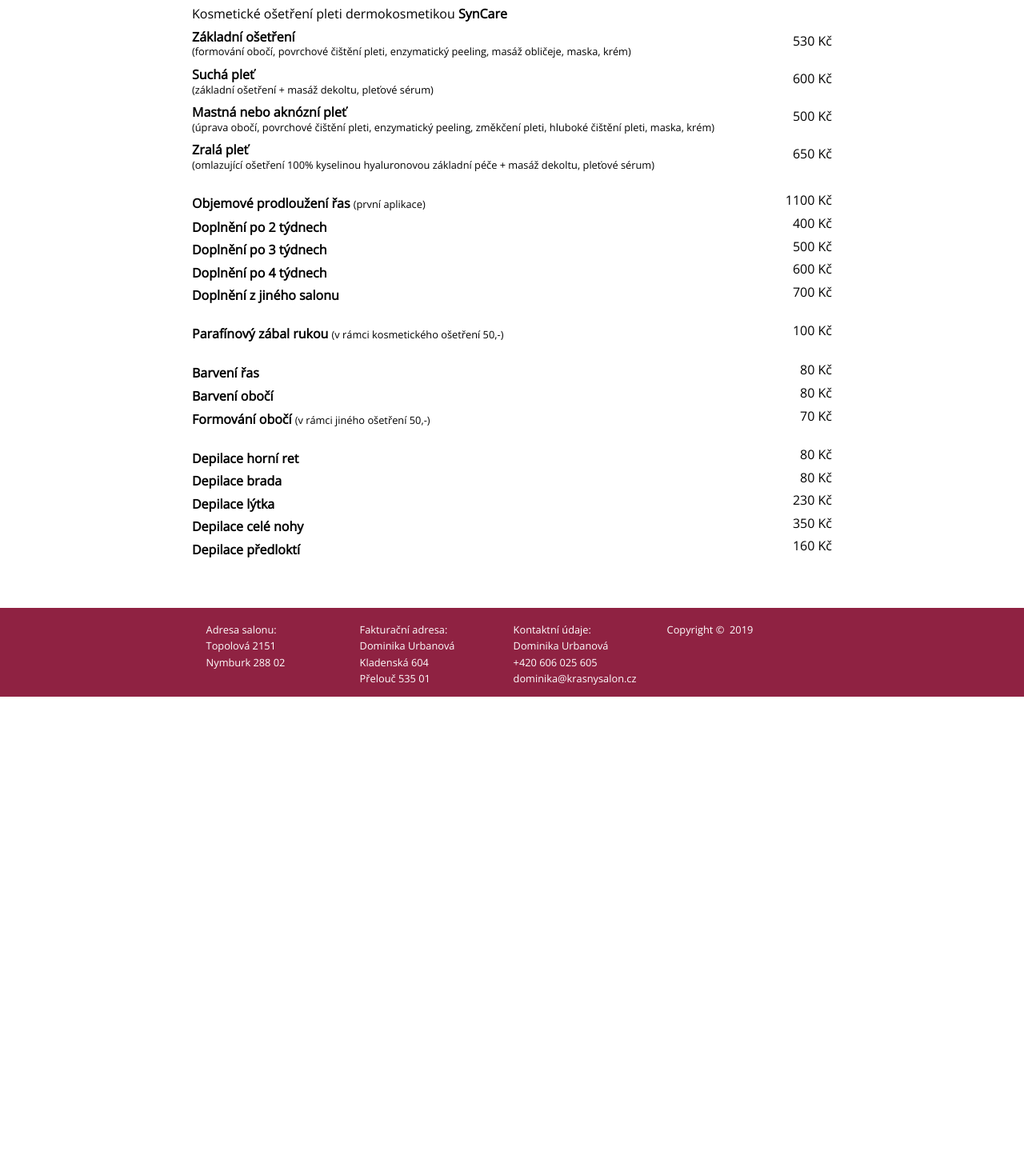
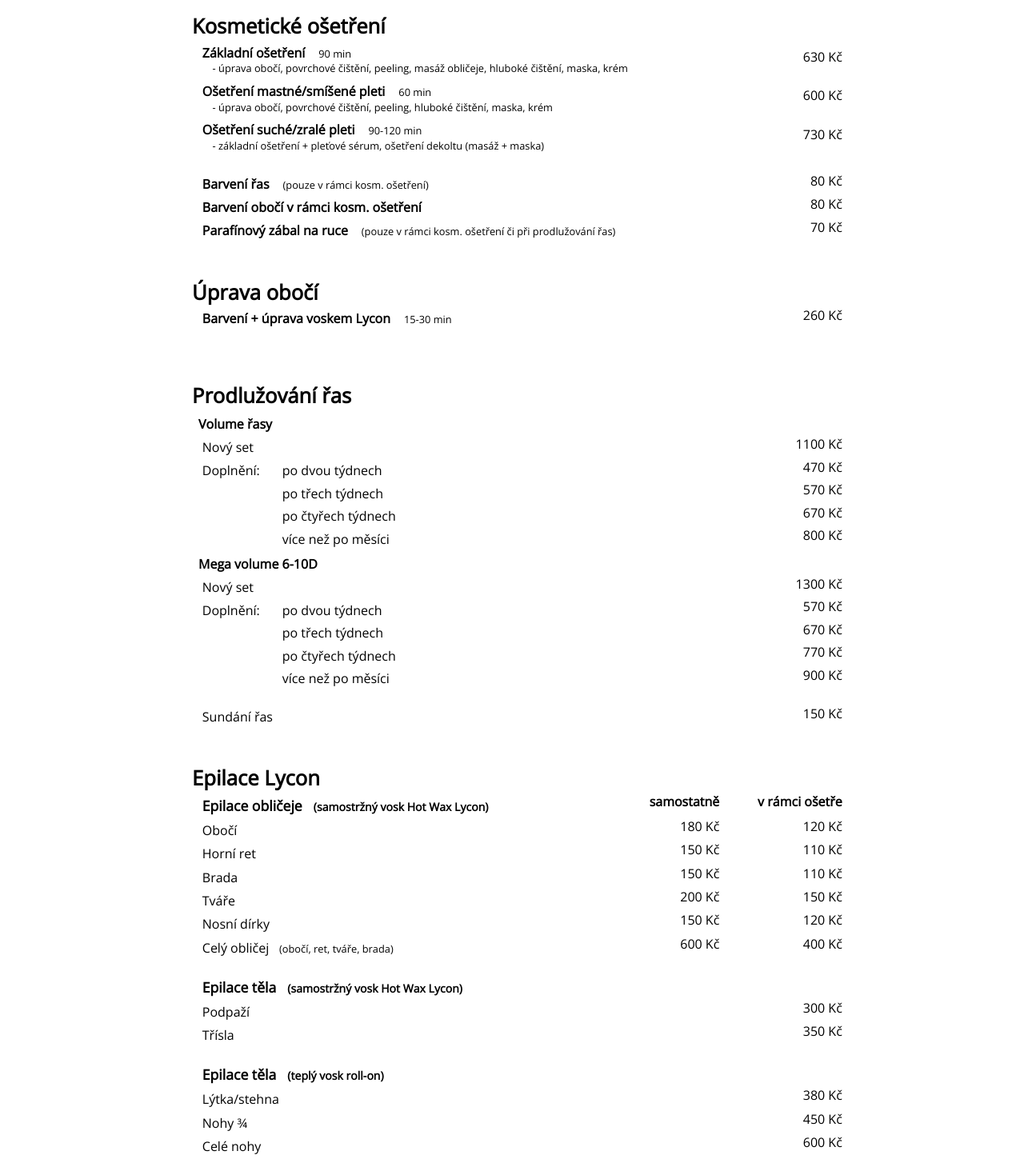
Before and after one commit to valerijmedvid/krasnysalon, a Vue app: page /cenik in a window 1280 px wide. Shown: the part 300-1749 px from the top of the page at 80% size. Before the commit the page ends 1171 px from the top, so only its background shows below. Built offline with nearby package versions, Linux system fonts and the light colour scheme; what vue-silentbox would draw is missing.

Commit message:
edit pricing list

```diff
--- a/src/assets/scss/style.scss
+++ b/src/assets/scss/style.scss
@@ -251,8 +251,8 @@ tr {
 }
 
 tr:hover {
-	border-bottom: 1px dashed #e4e4e4;
-	transition: all .2s ease-in-out;
+	border-bottom: 1px dashed #cacaca;
+	transition: all .1s ease-in-out;
 }
 
 tr.empty:hover {
--- a/src/views/Pricing.vue
+++ b/src/views/Pricing.vue
@@ -1,21 +1,15 @@
 <template>
   <article class="group">
     <h1>Ceník služeb</h1>
-    <p style="margin: 0; margin-bottom: 2em">Platný od 1.5.2020</p>
+    <p style="margin: 0; margin-bottom: 2em">Platný od 1.11.2021</p>
 
+    <h2>Kosmetické ošetření</h2>
     <table>
-      <tr>
-        <td>
-          <p>Kosmetické ošetření pleti dermokosmetikou <strong>SynCare</strong></p>
-        </td>
-        <td></td>
-      </tr>
       <tr v-for="service in cosmeticServices" :key="service.index">
         <td>
           <p>
-            <strong>{{ service.name }}</strong
-            ><br />
-            <small v-if="'note' in service">({{ service.note }})</small>
+            <strong>{{ service.name }}</strong> <small>{{ service.interval }}</small> <br />
+            <small v-if="'note' in service">- {{ service.note }}</small>
           </p>
         </td>
         <td>{{ service.price }} Kč</td>
@@ -24,22 +18,175 @@
         <td><br /></td>
         <td></td>
       </tr>
+      <tr v-for="service in otherCosmeticServices" :key="service.index">
+        <td>
+          <p>
+            <strong>{{ service.name }}</strong> <small v-if="service.note">({{ service.note }})</small> <br />
+          </p>
+        </td>
+        <td>{{ service.price }} Kč</td>
+      </tr>
+    </table>
 
-      <template v-for="service in otherServices">
-        <tr v-if="service.name != ''" :key="service.index">
+    <h2>Úprava obočí</h2>
+    <table>
+      <tr v-for="service in eyebrowCosmeticServices" :key="service.index">
+        <td>
+          <p>
+            <strong>{{ service.name }}</strong> <small>{{ service.interval }}</small>
+          </p>
+        </td>
+        <td>{{ service.price }} Kč</td>
+      </tr>
+      <tr class="empty">
+        <td><br /></td>
+        <td></td>
+      </tr>
+    </table>
+
+    <h2>Prodlužování řas</h2>
+    <h3>Volume řasy</h3>
+    <table>
+      <template v-for="service in lashesVolumeServices.slice(0, 1)">
+        <tr :key="service.index">
+          <td style="width: 100px">
+            <p>
+              {{ service.name }}
+            </p>
+          </td>
           <td>
             <p>
-              <strong>{{ service.name }} </strong> <small v-if="'note' in service">({{ service.note }})</small>
+              {{ service.note }}
             </p>
           </td>
-          <td>{{ service.price }} Kč</td>
+          <td style="text-align: right">{{ service.price }} Kč</td>
         </tr>
-        <tr v-else class="empty" :key="service.index">
-          <td><br /></td>
-          <td></td>
+      </template>
+      <template v-for="service in lashesVolumeServices.slice(1)">
+        <tr :key="service.index">
+          <td style="width: 100px">
+            <p>
+              {{ service.name }}
+            </p>
+          </td>
+          <td style="text-align: left">
+            <p>
+              {{ service.note }}
+            </p>
+          </td>
+          <td style="text-align: right">{{ service.price }} Kč</td>
         </tr>
       </template>
     </table>
+    <h3>Mega volume 6-10D</h3>
+    <table>
+      <template v-for="service in lashesMegaVolumeServices.slice(0, 1)">
+        <tr :key="service.index">
+          <td style="width: 100px">
+            <p>
+              {{ service.name }}
+            </p>
+          </td>
+          <td>
+            <p>
+              {{ service.note }}
+            </p>
+          </td>
+          <td style="text-align: right">{{ service.price }} Kč</td>
+        </tr>
+      </template>
+      <template v-for="service in lashesMegaVolumeServices.slice(1)">
+        <tr :key="service.index">
+          <td style="width: 100px">
+            <p>
+              {{ service.name }}
+            </p>
+          </td>
+          <td style="text-align: left">
+            <p>
+              {{ service.note }}
+            </p>
+          </td>
+          <td style="text-align: right">{{ service.price }} Kč</td>
+        </tr>
+      </template>
+      <tr class="empty">
+        <td><br /></td>
+        <td></td>
+      </tr>
+      <template v-for="service in lashesServices">
+        <tr :key="service.index">
+          <td style="width: 100px">
+            <p>
+              {{ service.name }}
+            </p>
+          </td>
+          <td></td>
+          <td style="text-align: right">{{ service.price }} Kč</td>
+        </tr>
+      </template>
+    </table>
+
+    <h2>Epilace Lycon</h2>
+
+    <table class="lycon">
+      <tr>
+        <td>
+          <p>Epilace obličeje<small>(samostržný vosk Hot Wax Lycon) </small></p>
+        </td>
+        <td style="text-align: right"><strong>samostatně</strong></td>
+        <td style="text-align: right"><strong>v rámci ošetře</strong></td>
+      </tr>
+      <template v-for="service in lyconFaceServices">
+        <tr :key="service.index">
+          <td>
+            <p></p>
+            {{ service.name }}<small>{{ service.note }}</small>
+          </td>
+          <td style="text-align: right">{{ service.price1 }} Kč</td>
+          <td style="text-align: right">{{ service.price2 }} Kč</td>
+        </tr>
+      </template>
+      <tr class="empty">
+        <td><br /></td>
+        <td></td>
+      </tr>
+      <tr>
+        <td>
+          <p>Epilace těla<small>(samostržný vosk Hot Wax Lycon) </small></p>
+        </td>
+      </tr>
+      <template v-for="service in lyconBodyServices">
+        <tr :key="service.index">
+          <td>
+            <p></p>
+            {{ service.name }}
+          </td>
+          <td><span></span></td>
+          <td style="text-align: right">{{ service.price }} Kč</td>
+        </tr>
+      </template>
+      <tr class="empty">
+        <td><br /></td>
+        <td></td>
+      </tr>
+      <tr>
+        <td>
+          <p>Epilace těla<small>(teplý vosk roll-on) </small></p>
+        </td>
+      </tr>
+      <template v-for="service in lyconBody2Services">
+        <tr :key="service.index">
+          <td>
+            <p></p>
+            {{ service.name }}
+          </td>
+          <td><span></span></td>
+          <td style="text-align: right">{{ service.price }} Kč</td>
+        </tr>
+      </template>
+    </table>
+
     <p></p>
   </article>
 </template>
@@ -52,41 +199,96 @@ export default {
       cosmeticServices: [
         {
           name: "Základní ošetření",
-          note: "formování obočí, povrchové čištění pleti, enzymatický peeling, masáž obličeje, maska, krém",
-          price: 530,
-        },
-        { name: "Suchá pleť", note: "základní ošetření + masáž dekoltu, pleťové sérum", price: 600 },
-        {
-          name: "Mastná nebo aknózní pleť",
-          note: "úprava obočí, povrchové čištění pleti, enzymatický peeling, změkčení pleti, hluboké čištění pleti, maska, krém",
-          price: 500,
+          interval: "90 min",
+          note: "úprava obočí, povrchové čištění, peeling, masáž obličeje, hluboké čištění, maska, krém",
+          price: 630,
         },
         {
-          name: "Zralá pleť",
-          note: "omlazující ošetření 100% kyselinou hyaluronovou základní péče + masáž dekoltu, pleťové sérum",
-          price: 650,
+          name: "Ošetření mastné/smíšené pleti",
+          interval: "60 min",
+          note: "úprava obočí, povrchové čištění, peeling, hluboké čištění, maska, krém ",
+          price: 600,
+        },
+        {
+          name: "Ošetření suché/zralé pleti",
+          interval: "90-120 min",
+          note: "základní ošetření + pleťové sérum, ošetření dekoltu (masáž + maska)",
+          price: 730,
         },
       ],
-      otherServices: [
-        { name: "Objemové prodloužení řas", note: "první aplikace", price: 1100 },
-        { name: "Doplnění po 2 týdnech", price: 400 },
-        { name: "Doplnění po 3 týdnech", price: 500 },
-        { name: "Doplnění po 4 týdnech", price: 600 },
-        { name: "Doplnění z jiného salonu", price: 700 },
-        { name: "" },
-        { name: "Parafínový zábal rukou", note: "v rámci kosmetického ošetření 50,-", price: 100 },
-        { name: "" },
-        { name: "Barvení řas", price: 80 },
-        { name: "Barvení obočí", price: 80 },
-        { name: "Formování obočí", note: "v rámci jiného ošetření 50,-", price: 70 },
-        { name: "" },
-        { name: "Depilace horní ret", price: 80 },
-        { name: "Depilace brada", price: 80 },
-        { name: "Depilace lýtka", price: 230 },
-        { name: "Depilace celé nohy", price: 350 },
-        { name: "Depilace předloktí", price: 160 },
+      otherCosmeticServices: [
+        { name: "Barvení řas", note: "pouze v rámci kosm. ošetření", price: 80 },
+        { name: "Barvení obočí v rámci kosm. ošetření", price: 80 },
+        { name: "Parafínový zábal na ruce", note: "pouze v rámci kosm. ošetření či při prodlužování řas", price: 70 },
+      ],
+      eyebrowCosmeticServices: [
+        {
+          name: "Barvení + úprava voskem Lycon",
+          interval: "15-30 min",
+          price: 260,
+        },
+      ],
+      lashesServices: [{ name: "Sundání řas", price: 150 }],
+      lashesVolumeServices: [
+        { name: "Nový set", price: 1100 },
+        { name: "Doplnění: ", note: "po dvou týdnech", price: 470 },
+        { name: "", note: "po třech týdnech", price: 570 },
+        { name: "", note: "po čtyřech týdnech", price: 670 },
+        { name: "", note: "více než po měsíci ", price: 800 },
+      ],
+      lashesMegaVolumeServices: [
+        { name: "Nový set", price: 1300 },
+        { name: "Doplnění: ", note: "po dvou týdnech", price: 570 },
+        { name: "", note: "po třech týdnech", price: 670 },
+        { name: "", note: "po čtyřech týdnech", price: 770 },
+        { name: "", note: "více než po měsíci ", price: 900 },
+      ],
+      lyconFaceServices: [
+        { name: "Obočí", note: "", price1: 180, price2: 120 },
+        { name: "Horní ret", note: "", price1: 150, price2: 110 },
+        { name: "Brada", note: "", price1: 150, price2: 110 },
+        { name: "Tváře", note: "", price1: 200, price2: 150 },
+        { name: "Nosní dírky", note: "", price1: 150, price2: 120 },
+        { name: "Celý obličej", note: "(obočí, ret, tváře, brada)", price1: 600, price2: 400 },
+      ],
+      lyconBodyServices: [
+        { name: "Podpaží", price: 300 },
+        { name: "Třísla", price: 350 },
+      ],
+      lyconBody2Services: [
+        { name: "Lýtka/stehna", price: 380 },
+        { name: "Nohy ¾", price: 450 },
+        { name: "Celé nohy", price: 600 },
+        { name: "Paže", price: 320 },
       ],
     }
   },
 }
 </script>
+
+<style scoped>
+small {
+  padding-left: 1em;
+}
+
+h2 {
+  font-size: 1.6em;
+  margin-bottom: 0;
+  margin-top: 2em;
+}
+
+h3 {
+  margin-top: 0.7em;
+  font-weight: 900;
+  font-size: 1em;
+}
+
+table {
+  margin-left: 0.8em;
+}
+
+.lycon p:first-child {
+  font-weight: 700;
+  font-size: 1.1em;
+}
+</style>
```
